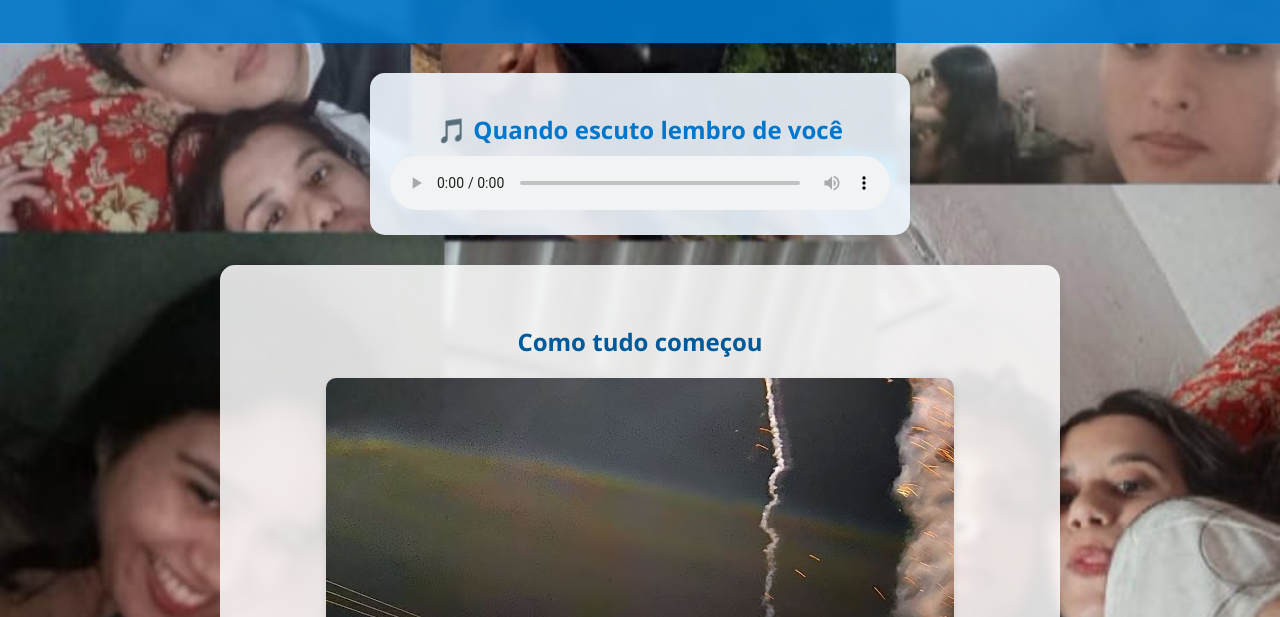
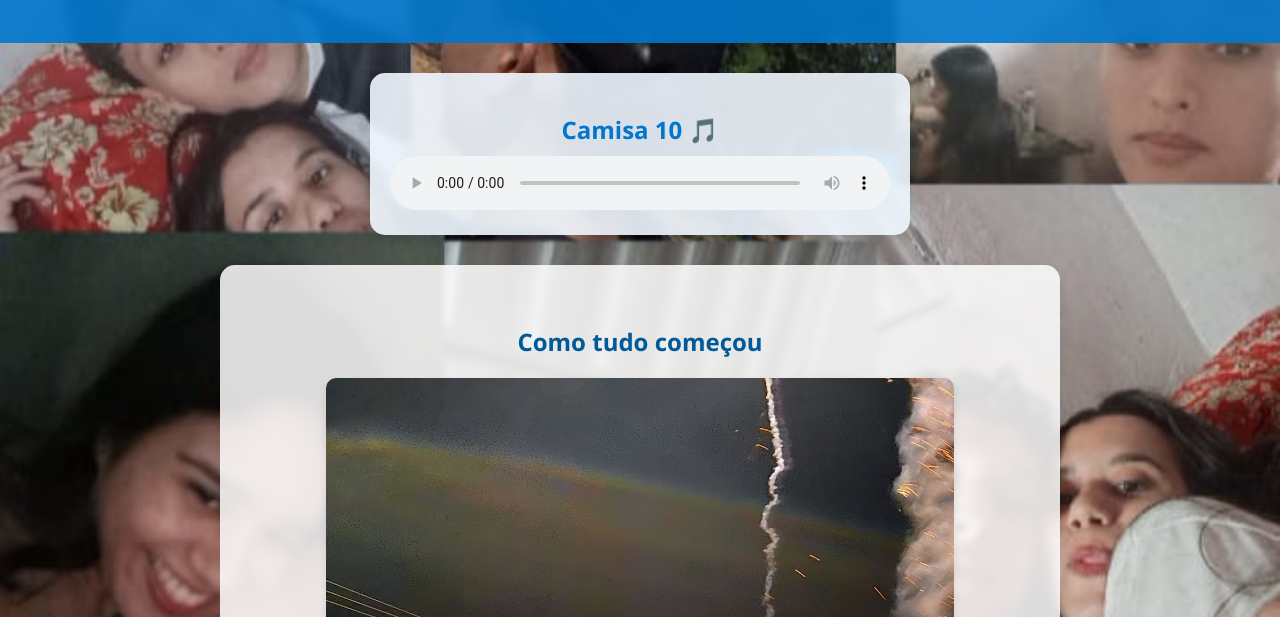
Before and after one commit to JoaoPedroRodrigues7/dolarice, a plain HTML site: page index.html in a window 1280 px wide. Shown: the part 183-800 px from the top of the page. Drawn offline with Linux system fonts and the light colour scheme.

Commit message:
Update index.html

```diff
--- a/index.html
+++ b/index.html
@@ -127,7 +127,7 @@
   </header>
 
   <div class="musica-topo">
-    <h2>🎵 Quando escuto lembro de você</h2>
+    <h2>Camisa 10 🎵</h2>
     <audio controls autoplay loop>
       <source src="ft e vidios/Áudio.unknown" type="audio/mpeg">
     </audio>
```
